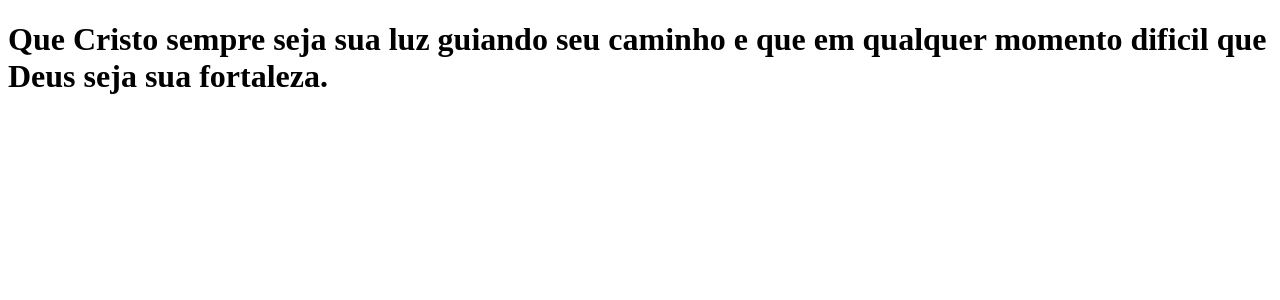
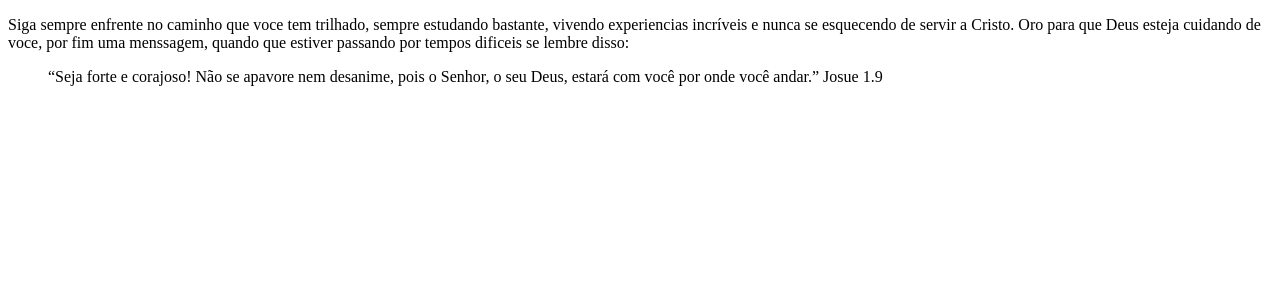
Before and after one commit to matheusRodrigues73/clone-tabnews, a Next.js app: page / in a window 1280 px wide. Shown: the top 300 px of the page. Built offline with nearby package versions, Linux system fonts and the light colour scheme.

Commit message:
Atualiza a frase para a Duda

```diff
--- a/pages/index.js
+++ b/pages/index.js
@@ -1,9 +1,21 @@
 function Home() {
   return (
-    <h1>
-      Que Cristo sempre seja sua luz guiando seu caminho e que em qualquer
-      momento dificil que Deus seja sua fortaleza.
-    </h1>
+    <>
+      <p>
+        Siga sempre enfrente no caminho que voce tem trilhado, sempre estudando
+        bastante, vivendo experiencias incríveis e nunca se esquecendo de servir
+        a Cristo. Oro para que Deus esteja cuidando de voce, por fim uma
+        menssagem, quando que estiver passando por tempos dificeis se lembre
+        disso:
+      </p>
+      <blockquote>
+        <q>
+          Seja forte e corajoso! Não se apavore nem desanime, pois o Senhor, o
+          seu Deus, estará com você por onde você andar.
+        </q>{" "}
+        Josue 1.9
+      </blockquote>
+    </>
   );
 }
 
```
